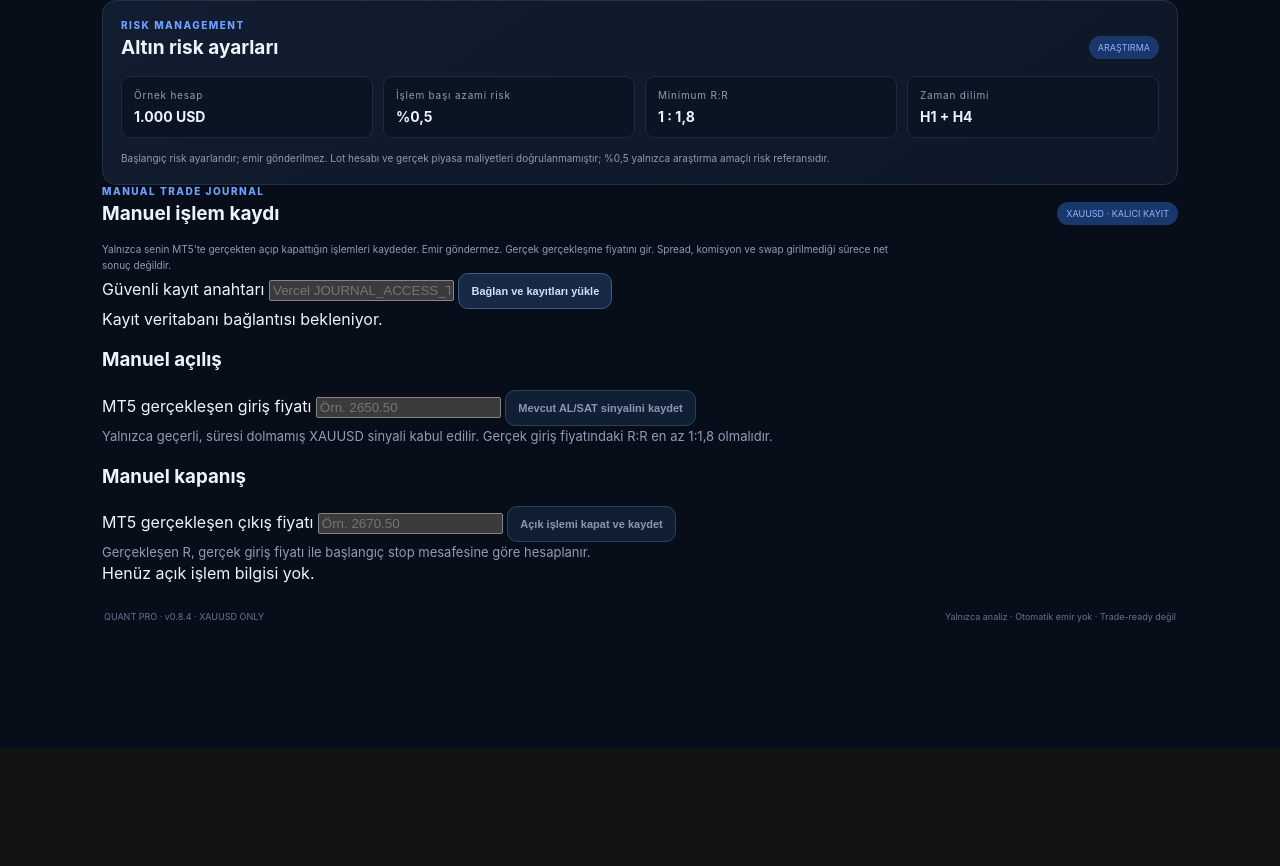
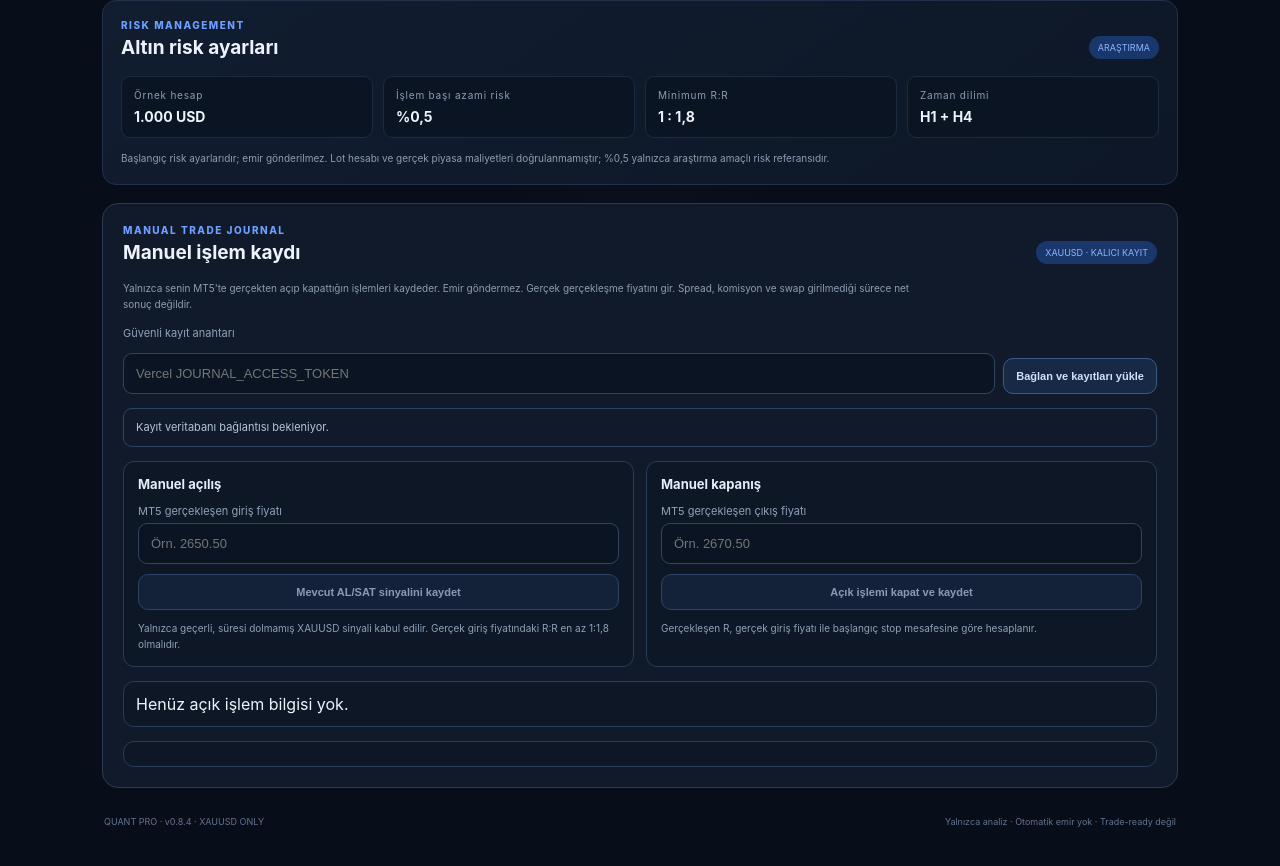
Before and after one commit to zulfumetindg-sys/quant-pro-terminal, a website: page public/index.html in a window 1280 px wide. Shown: the part 845-1711 px from the top of the page. Before the commit the page ends 1593 px from the top, so only its background shows below. Drawn offline with Linux system fonts and the light colour scheme; no server answers.

Commit message:
Style secure manual trade journal panel

```diff
--- a/public/styles.css
+++ b/public/styles.css
@@ -27,3 +27,20 @@ footer{display:flex;justify-content:space-between;gap:12px;color:#62738d;font-si
 @media(max-width:700px){.signal-grid{grid-template-columns:repeat(2,minmax(0,1fr))}.signal-panel{padding:14px}}
 
 .ai-results{white-space:pre-line;line-height:1.7;padding:12px;border:1px solid #293b56;border-radius:10px;background:#0d1726}
+
+/* Authenticated server-side manual trade journal */
+.journal-panel{margin:18px 0;padding:20px;border:1px solid #293b56;border-radius:16px;background:#101a2a}
+.journal-auth{display:grid;grid-template-columns:minmax(0,1fr) auto;gap:8px;align-items:end;margin:14px 0}
+.journal-auth label,.journal-card label{display:block;grid-column:1/-1;color:#91a1b8;font-size:11px;margin-bottom:5px}
+.journal-auth input,.journal-card input{min-width:0;width:100%;box-sizing:border-box;background:#0a1423;border:1px solid #31445f;border-radius:9px;padding:12px;color:#f2f5fb;font-size:13px}
+.journal-status{padding:10px 12px;border:1px solid #31445f;border-radius:9px;color:#b6c4d7;font-size:11px;line-height:1.5;margin:12px 0}
+.journal-status.ok{border-color:#24634f;color:#9be0c4}.journal-status.bad{border-color:#68402f;color:#f0b28c}
+.journal-grid{display:grid;grid-template-columns:1fr 1fr;gap:12px;margin:14px 0}
+.journal-card{padding:14px;border:1px solid #293b56;border-radius:11px;background:#0d1726;min-width:0}
+.journal-card h3,.journal-records h3{font-size:13px;margin:0 0 12px;color:#e5edf8}
+.journal-card p,.journal-records p{font-size:10px;color:#8fa0b8;line-height:1.6;margin:10px 0 0}
+.journal-card .connect-btn{margin-top:10px;width:100%;white-space:normal}
+.journal-records{margin-top:14px;padding:12px;border:1px solid #293b56;border-radius:11px;background:#0d1726}
+.journal-row{display:flex;flex-wrap:wrap;gap:7px 14px;padding:10px 0;border-top:1px solid #26364d;font-size:10px;color:#9eafc5}
+.journal-row b{color:#e8eef8}
+@media(max-width:600px){.journal-panel{padding:14px}.journal-grid{grid-template-columns:1fr}.journal-auth{grid-template-columns:1fr}.journal-auth .connect-btn{width:100%}}
```
